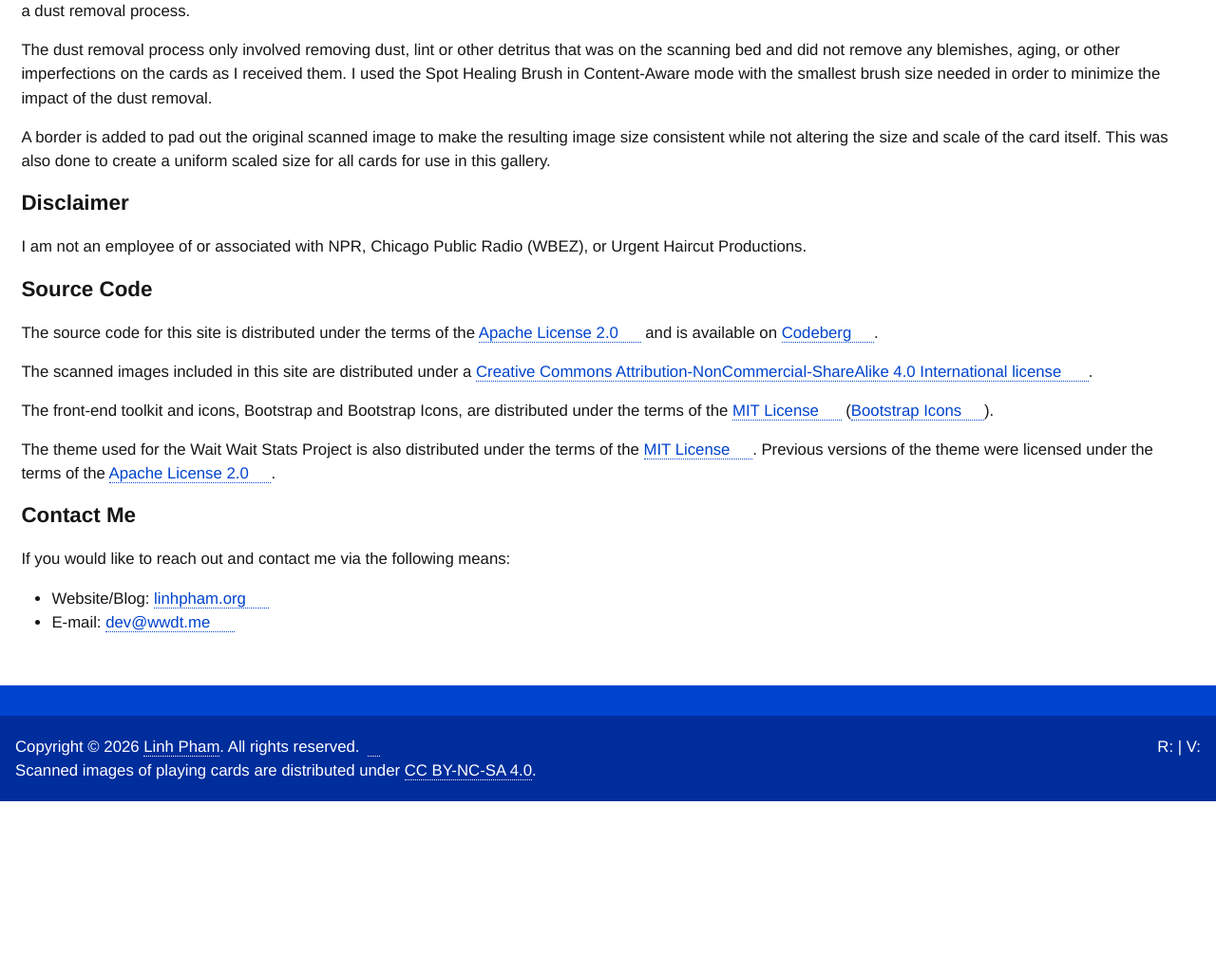
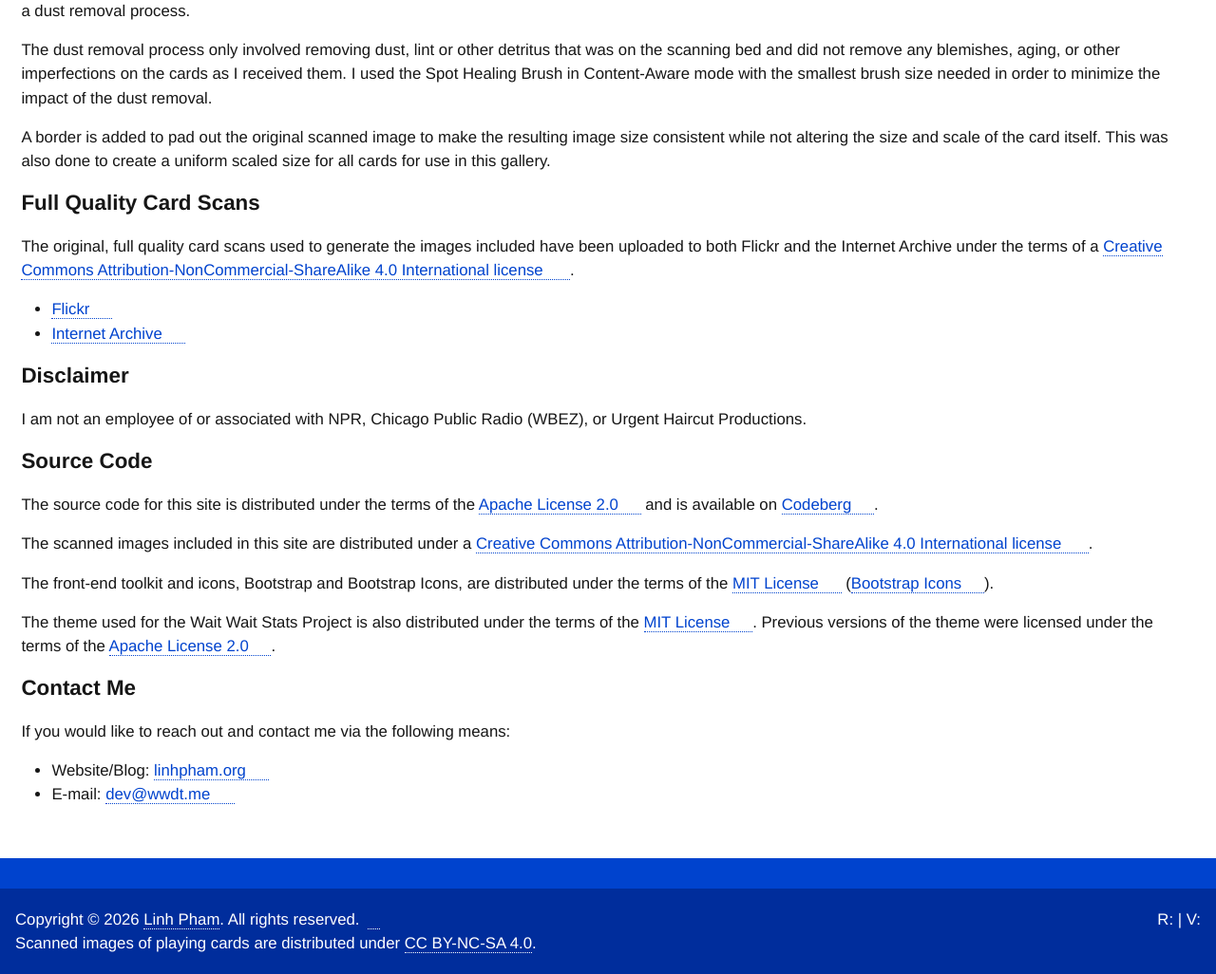
Before and after one commit to questionlp/cards.wwdt.me, a Python web app: template app/templates/pages/about.html in a window 1280 px wide. Shown: the part 423-1449 px from the top of the page at 95% size. Before the commit the page ends 1267 px from the top, so only its background shows below. Run offline with Jinja, Linux system fonts and the light colour scheme; the template is opened without the code that fills it, so the values that code supplies are empty; some libraries are stand-ins or nearby versions; some web fonts are replaced.

Commit message:
Add links to About page

```diff
--- a/app/templates/pages/about.html
+++ b/app/templates/pages/about.html
@@ -52,6 +52,29 @@
         the card itself. This was also done to create a uniform scaled size for
         all cards for use in this gallery.
     </p>
+
+    <h3>Full Quality Card Scans</h3>
+
+    <p>
+        The original, full quality card scans used to generate the images
+        included have been uploaded to both Flickr
+        and the Internet Archive under the terms of a
+        <a href="https://creativecommons.org/licenses/by-nc-sa/4.0/" target="_blank">Creative
+        Commons Attribution-NonCommercial-ShareAlike 4.0 International license
+        <i class="bi bi-box-arrow-up-right px-1" aria-hidden="true"></i>
+        </a>.
+    </p>
+
+    <ul>
+        <li>
+            <a href="https://www.flickr.com/photos/questionlp/albums/72177720334840763" target="_blank">
+            Flickr <i class="bi bi-box-arrow-up-right px-1" aria-hidden="true"></i></a>
+        </li>
+        <li>
+            <a href="https://archive.org/details/wait-wait-dont-tell-me-playing-cards" target="_blank">
+            Internet Archive <i class="bi bi-box-arrow-up-right px-1" aria-hidden="true"></i></a>
+        </li>
+    </ul>
 
     <h3>Disclaimer</h3>
     <p>
--- a/app/version.py
+++ b/app/version.py
@@ -5,4 +5,4 @@
 # vim: set noai syntax=python ts=4 sw=4:
 """Application Version."""
 
-APP_VERSION = "1.0.2"
+APP_VERSION = "1.0.3"
```
Also changed, not shown: CHANGELOG.md.
